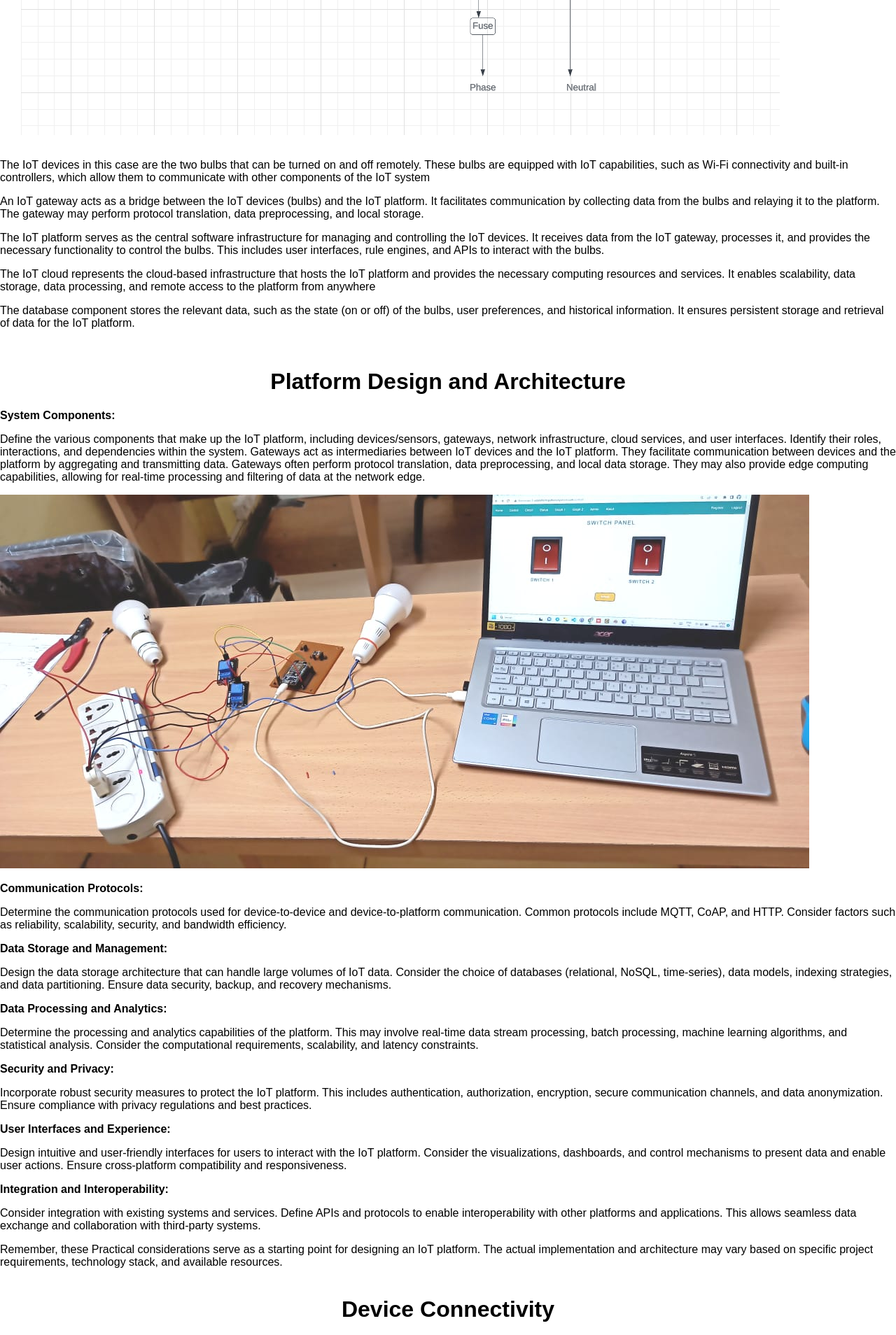
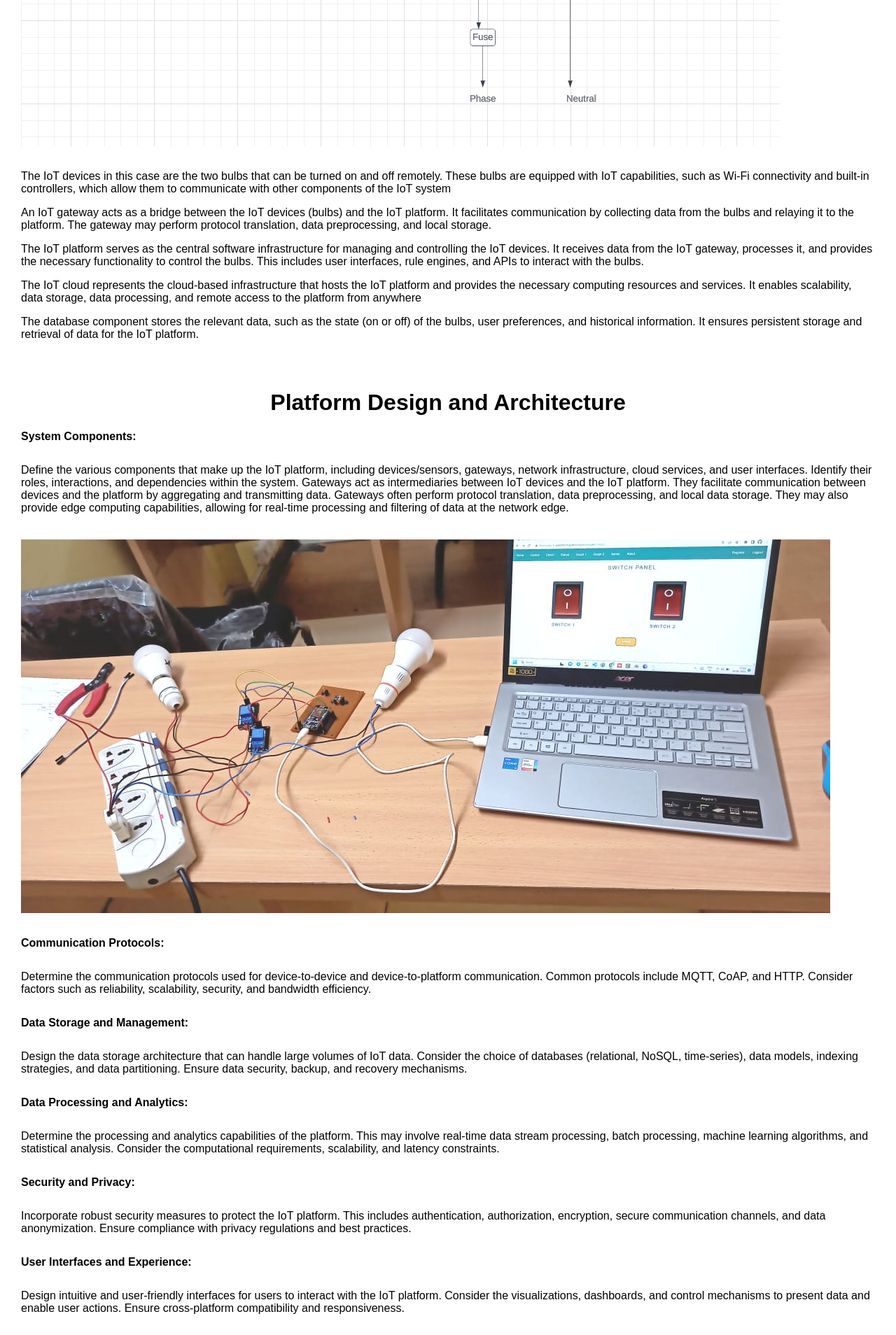
Before and after one commit to sumansam312/IOT_Platform, a Django app: page /Method/ in a window 1280 px wide. Shown: the part 1200-3108 px from the top of the page at 70% size. Run offline with Django 4.2, Linux system fonts and the light colour scheme.

Commit message:
Methodology Uploaded

```diff
--- a/templates/Methodology.html
+++ b/templates/Methodology.html
@@ -1,14 +1,34 @@
 {% extends 'base.html' %} {% block content %} {% block title %}
 <title>Methodology</title>
 {% endblock title %} {% load static %}
+<head><link rel="stylesheet" href="https://cdnjs.cloudflare.com/ajax/libs/font-awesome/4.7.0/css/font-awesome.min.css"></head>
 <style>
   .intro {
     margin: 30px;
   }
+
+  .btn {
+  background-color: DodgerBlue;
+  border: none;
+  color: white;
+  padding: 12px 30px;
+  cursor: pointer;
+  font-size: 20px;
+}
+
+/* Darker background on mouse-over */
+.btn:hover {
+  background-color: RoyalBlue;
+}
+
+p {
+  font-size: 16px;
+}
 </style>
 <div class="intro">
   <center><h1>Introduction</h1></center>
   <div>
+    <p>
     The methodology section outlines the approach and steps involved in the
     development and implementation of our IoT (Internet of Things) platform.
     This platform aims to address the growing need for efficient data
@@ -17,7 +37,7 @@
     seamless connectivity, data management, and real-time insights, empowering
     businesses and individuals to make informed decisions and drive innovation.
     In this section, we will discuss the research, design, development, and
-    deployment methodologies employed to bring this IoT platform to fruition.
+    deployment methodologies employed to bring this IoT platform to fruition.</p>
   </div>
   <div style="padding-left: 100px">
     <img src="{% static 'images\IOT.webp' %}" width="900" height="400" />
@@ -30,7 +50,7 @@
   <br />
   <center><h1>Block Diagram</h1></center>
   <div><img src="{% static 'images\diagram.png' %}" /></div></div>
-  <div><p>The IoT devices in this case are the two bulbs that can be turned on and off remotely. These bulbs are equipped with IoT capabilities, such as Wi-Fi connectivity and built-in controllers, which allow them to communicate with other components of the IoT system</p>
+  <div style="margin: 30px;"><p>The IoT devices in this case are the two bulbs that can be turned on and off remotely. These bulbs are equipped with IoT capabilities, such as Wi-Fi connectivity and built-in controllers, which allow them to communicate with other components of the IoT system</p>
     <p></p>An IoT gateway acts as a bridge between the IoT devices (bulbs) and the IoT platform. It facilitates communication by collecting data from the bulbs and relaying it to the platform. The gateway may perform protocol translation, data preprocessing, and local storage.</p>
     <p>The IoT platform serves as the central software infrastructure for managing and controlling the IoT devices. It receives data from the IoT gateway, processes it, and provides the necessary functionality to control the bulbs. This includes user interfaces, rule engines, and APIs to interact with the bulbs.</p>
     <p></p>The IoT cloud represents the cloud-based infrastructure that hosts the IoT platform and provides the necessary computing resources and services. It enables scalability, data storage, data processing, and remote access to the platform from anywhere </p>
@@ -40,8 +60,8 @@
   <br />
   <center><h1>Platform Design and Architecture</h1></center>
   <div>
-    <b>System Components:</b>
-    <p>
+    <b style="margin: 30px;">System Components:</b>
+    <p style="margin: 30px;">
       Define the various components that make up the IoT platform, including
       devices/sensors, gateways, network infrastructure, cloud services, and
       user interfaces. Identify their roles, interactions, and dependencies
@@ -51,65 +71,66 @@
       protocol translation, data preprocessing, and local data storage. They may
       also provide edge computing capabilities, allowing for real-time
       processing and filtering of data at the network edge.
-      <div><img src="{% static 'images\Device.jpeg' %}" /></div>
+      <br><br><br>
+      <span class="center"><img src="{% static 'images\Device.jpeg'%}" /></span>
     </p>
 
-    <b>Communication Protocols:</b>
-    <p>
+    <b  style="margin: 30px;">Communication Protocols:</b>
+    <p  style="margin: 30px;">
       Determine the communication protocols used for device-to-device and
       device-to-platform communication. Common protocols include MQTT, CoAP, and
       HTTP. Consider factors such as reliability, scalability, security, and
       bandwidth efficiency.
     </p>
 
-    <b>Data Storage and Management:</b>
-    <p>
+    <b style="margin: 30px;">Data Storage and Management:</b>
+    <p style="margin: 30px;">
       Design the data storage architecture that can handle large volumes of IoT
       data. Consider the choice of databases (relational, NoSQL, time-series),
       data models, indexing strategies, and data partitioning. Ensure data
       security, backup, and recovery mechanisms.
     </p>
 
-    <b>Data Processing and Analytics:</b>
-    <p>
+    <b style="margin: 30px;">Data Processing and Analytics:</b>
+    <p style="margin: 30px;">
       Determine the processing and analytics capabilities of the platform. This
       may involve real-time data stream processing, batch processing, machine
       learning algorithms, and statistical analysis. Consider the computational
       requirements, scalability, and latency constraints.
     </p>
 
-    <b>Security and Privacy:</b>
-    <p>
+    <b style="margin: 30px;">Security and Privacy:</b>
+    <p style="margin: 30px;">
       Incorporate robust security measures to protect the IoT platform. This
       includes authentication, authorization, encryption, secure communication
       channels, and data anonymization. Ensure compliance with privacy
       regulations and best practices.
     </p>
 
-    <b>User Interfaces and Experience:</b>
-    <p>
+    <b style="margin: 30px;">User Interfaces and Experience:</b>
+    <p style="margin: 30px;">
       Design intuitive and user-friendly interfaces for users to interact with
       the IoT platform. Consider the visualizations, dashboards, and control
       mechanisms to present data and enable user actions. Ensure cross-platform
       compatibility and responsiveness.
     </p>
 
-    <b>Integration and Interoperability:</b>
-    <p>
+    <b style="margin: 30px;">Integration and Interoperability:</b>
+    <p style="margin: 30px;">
       Consider integration with existing systems and services. Define APIs and
       protocols to enable interoperability with other platforms and
       applications. This allows seamless data exchange and collaboration with
       third-party systems.
     </p>
 
-    Remember, these Practical considerations serve as a starting point for
+    <p style="margin: 30px;">Remember, these Practical considerations serve as a starting point for
     designing an IoT platform. The actual implementation and architecture may
     vary based on specific project requirements, technology stack, and available
-    resources.
+    resources.</p>
   </div>
   <br />
   <center><h1>Device Connectivity</h1></center>
-  <div>
+  <div style="margin: 30px;">
     Determine the connectivity options for IoT devices to connect to the
     platform. This may include Wi-Fi, cellular networks (2G, 3G, 4G, or 5G),
     Bluetooth, Zigbee, LoRaWAN, or other wireless protocols. Consider factors
@@ -144,5 +165,12 @@
       eliminating the need for separate communication infrastructure.
     </p>
   </div>
+   <div class="center"> <center>
+    <h2>Download The Conference Paper of IOT Platform</h2>
+    <a href="{% static 'images\DS70_395.pdf' %}" download>
+      <button class="btn"><i class="fa fa-download"></i> Download</button>
+    </a>
+  </center></div>
 </div>
+<br>
 {% endblock content %}
--- a/templates/base.html
+++ b/templates/base.html
@@ -179,7 +179,7 @@
               >
             </li>
             <li><a href="{% url 'privacy_policy' %}">Privacy Policy</a></li>
-            <li><a href="#">About Project</a></li>
+            <li><a href="{% url 'control' %}  ">Quick Links</a></li>
             <li><a href="{% url 'about_page' %}">About Us</a></li>
           </ul>
         </div>
```
Also changed, not shown: db.sqlite3, 1 other file.
